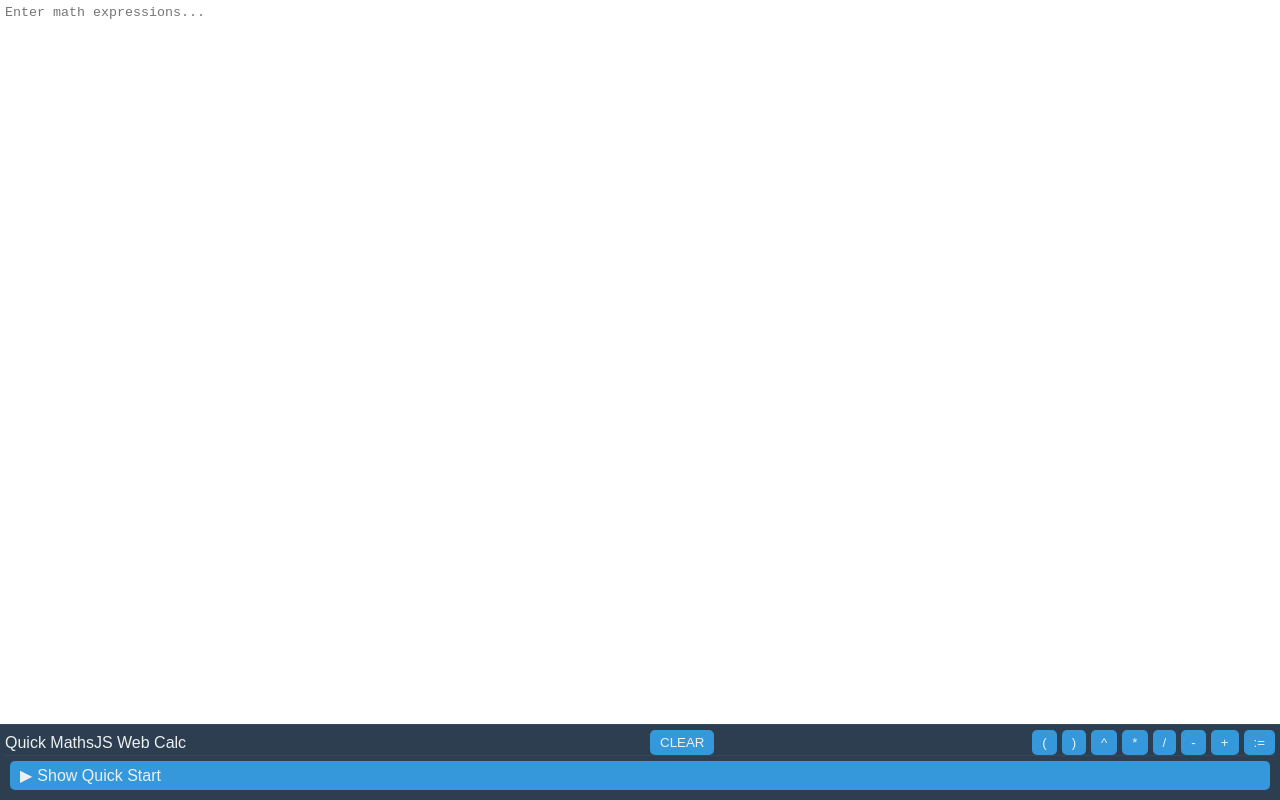
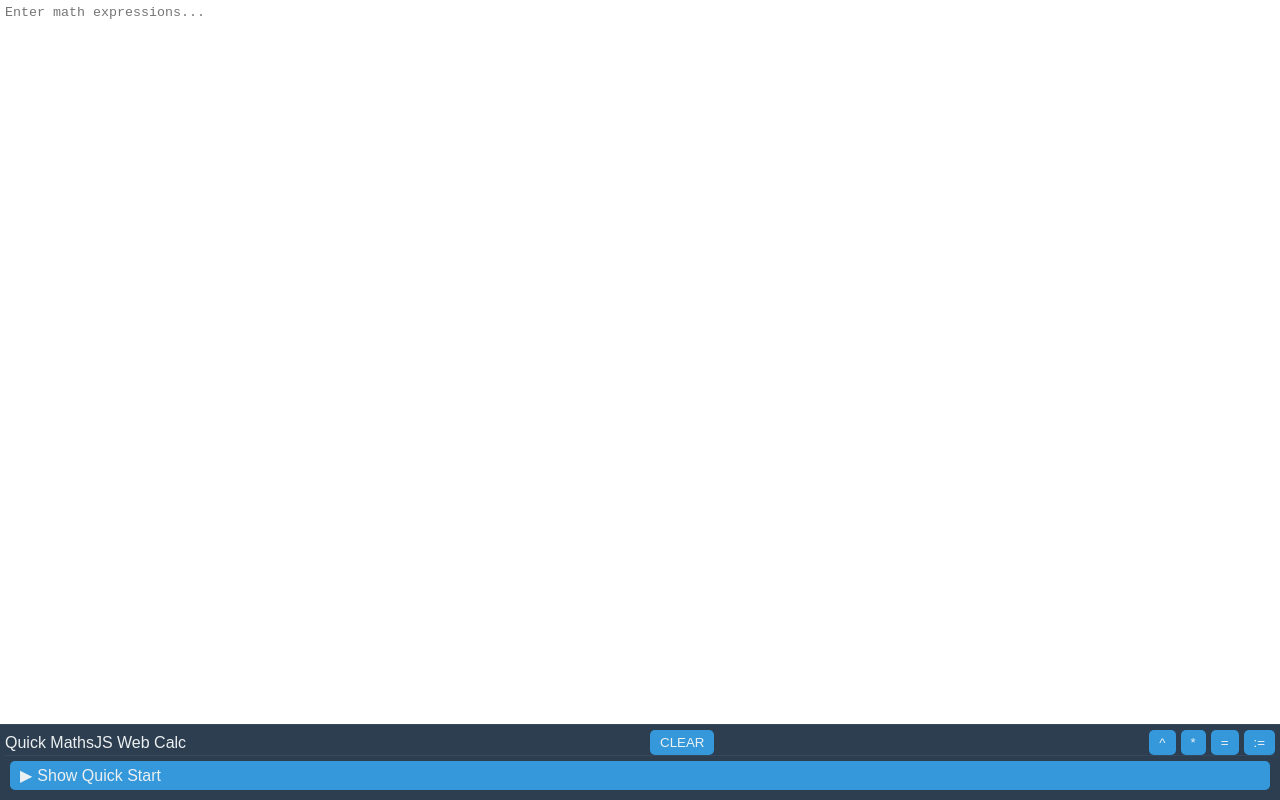
Before and after one commit to mofosyne/QuickMathJS, a plain HTML site: page index.html in a window 1280 px wide. Drawn offline with nearby package versions, Linux system fonts and the light colour scheme.

Commit message:
reduce operators keypad to those hard to reach in android keyboard

```diff
--- a/index.html
+++ b/index.html
@@ -18,16 +18,11 @@
                 <div class="padControls">
                     <button onclick="clearpad()">CLEAR</button>
                 </div>
-
                 <div class="mobileOperatorKeypad">
-                    <!-- Common Operator Buttons Arranged in BODMAS order from the right hand side of the screen -->
-                    <button onclick="insertText('(')">(</button>
-                    <button onclick="insertText(')')">)</button>
+                    <!-- These operators can take more than one shift button clicks in android keyboard to reach -->
                     <button onclick="insertText('^')">^</button>
-                    <button onclick="insertText('/')">*</button>
-                    <button onclick="insertText('*')">/</button>
-                    <button onclick="insertText('-')">-</button>
-                    <button onclick="insertText('+')">+</button>
+                    <button onclick="insertText('%')">*</button>
+                    <button onclick="insertText('=')">=</button>
                     <button onclick="insertText(':=')">:=</button>
                 </div>
             </div>
```
